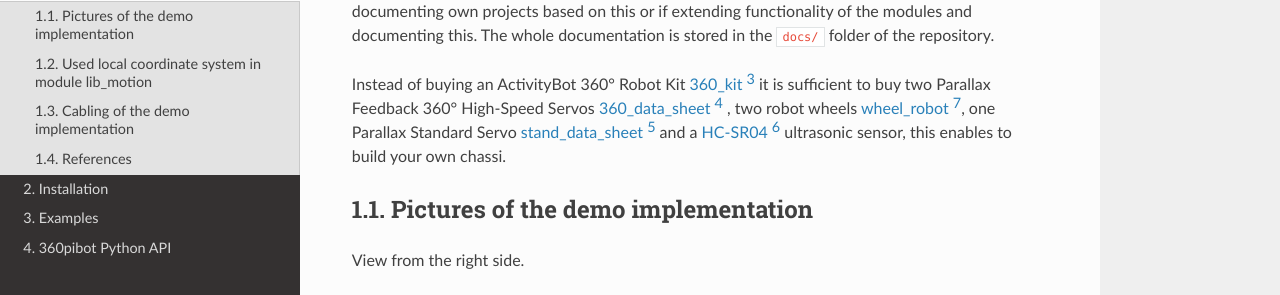
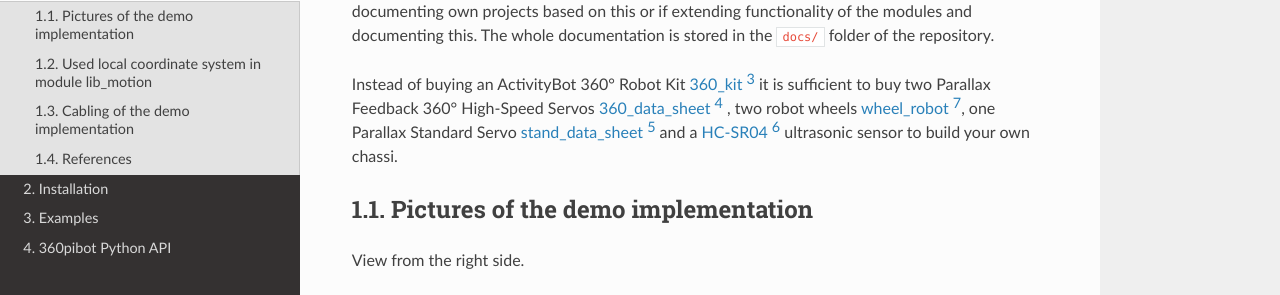
Before and after one commit to choeffer/360pibot, a Sphinx documentation site: the page built from docs/intro.rst, in a window 1280 px wide and 900 px high, scrolled down 793 px. Shown: the part 135-430 px from the top of the window. Built offline with Sphinx 7.4.7 and the Read the Docs theme 2.0.0, drawn with Linux system fonts in a browser that asks for light colours.

Commit message:
typos and rewritten some stuff

```diff
--- a/README.rst
+++ b/README.rst
@@ -46,7 +46,7 @@ of the repository.
 Instead of buying an ActivityBot 360° Robot Kit 360_kit_ it is sufficient to buy
 two Parallax Feedback 360° High-Speed Servos `360_data_sheet`_ , two robot wheels
 `wheel_robot`_, one Parallax Standard Servo `stand_data_sheet`_ and a `HC-SR04`_
-ultrasonic sensor, this enables to build your own chassi.
+ultrasonic sensor to build your own chassi.
 
 Documentation
 -------------
--- a/docs/intro.rst
+++ b/docs/intro.rst
@@ -45,7 +45,7 @@ of the repository.
 Instead of buying an ActivityBot 360° Robot Kit 360_kit_ it is sufficient to buy
 two Parallax Feedback 360° High-Speed Servos `360_data_sheet`_ , two robot wheels
 `wheel_robot`_, one Parallax Standard Servo `stand_data_sheet`_ and a `HC-SR04`_
-ultrasonic sensor, this enables to build your own chassi.
+ultrasonic sensor to build your own chassi.
 
 Pictures of the demo implementation
 -----------------------------------
```
